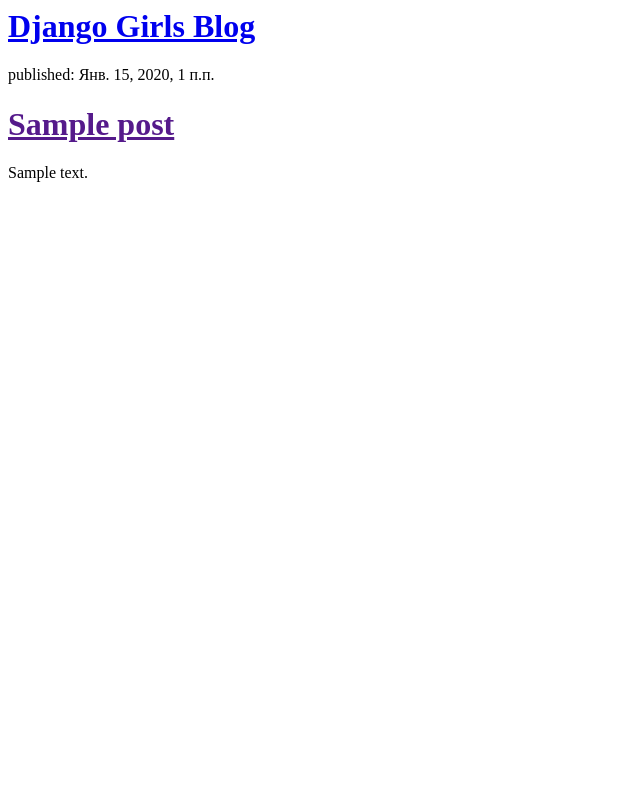
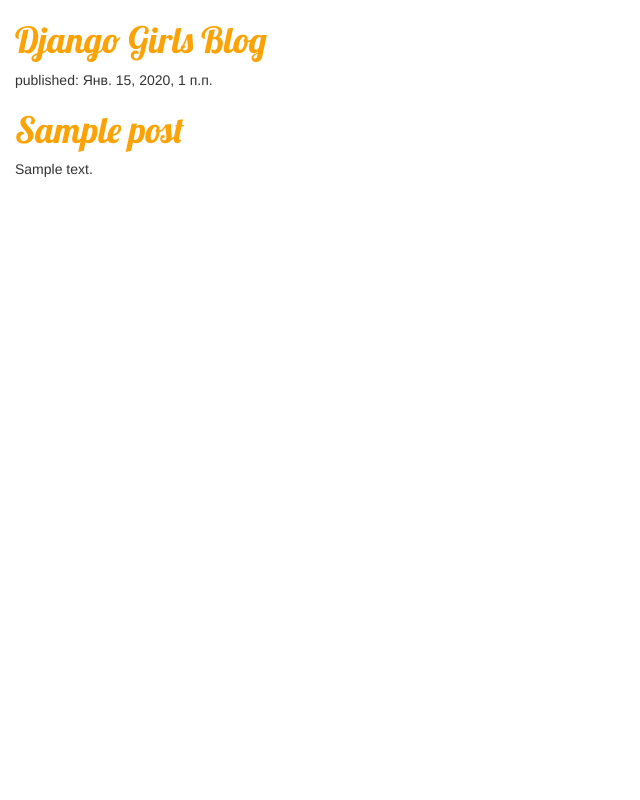
Before and after one commit to JeK2a/my-first-blog, a Django app: template blog/templates/blog/post_list.html in a window 1280 px wide. Shown: the whole page, without its empty margins (0-640 px from the left). Run offline with Django 3.2, Linux system fonts and the light colour scheme; the template is opened without the code that fills it: values that come from a table or form of the project are taken from there, others are empty; tables that the repository leaves empty hold one stand-in row (values such as "Sample post"); some libraries are stand-ins or nearby versions.

Commit message:
Add CSS Style HTML

```diff
--- /dev/null
+++ b/blog/static/css/blog.css
@@ -0,0 +1,7 @@
+h1 a {
+    color: #FCA205;
+    font-family: 'Lobster';
+}
+body {
+    padding-left: 15px;
+}
--- a/blog/templates/blog/post_list.html
+++ b/blog/templates/blog/post_list.html
@@ -1,11 +1,17 @@
+{% load staticfiles %}
 <html>
 <head>
     <title>Django Girls blog</title>
+    <link rel="stylesheet" href="//maxcdn.bootstrapcdn.com/bootstrap/3.2.0/css/bootstrap.min.css">
+    <link rel="stylesheet" href="//maxcdn.bootstrapcdn.com/bootstrap/3.2.0/css/bootstrap-theme.min.css">
+    <link rel="stylesheet" href="{% static 'css/blog.css' %}">
+    <link href="https://fonts.googleapis.com/css?family=Lobster&subset=latin,cyrillic" rel="stylesheet" type="text/css">
 </head>
 <body>
 <div>
     <h1><a href="/">Django Girls Blog</a></h1>
 </div>
+
 {% for post in posts %}
     <div>
         <p>published: {{ post.published_date }}</p>
```
Lines whose indentation alone changed are shown as unchanged.
